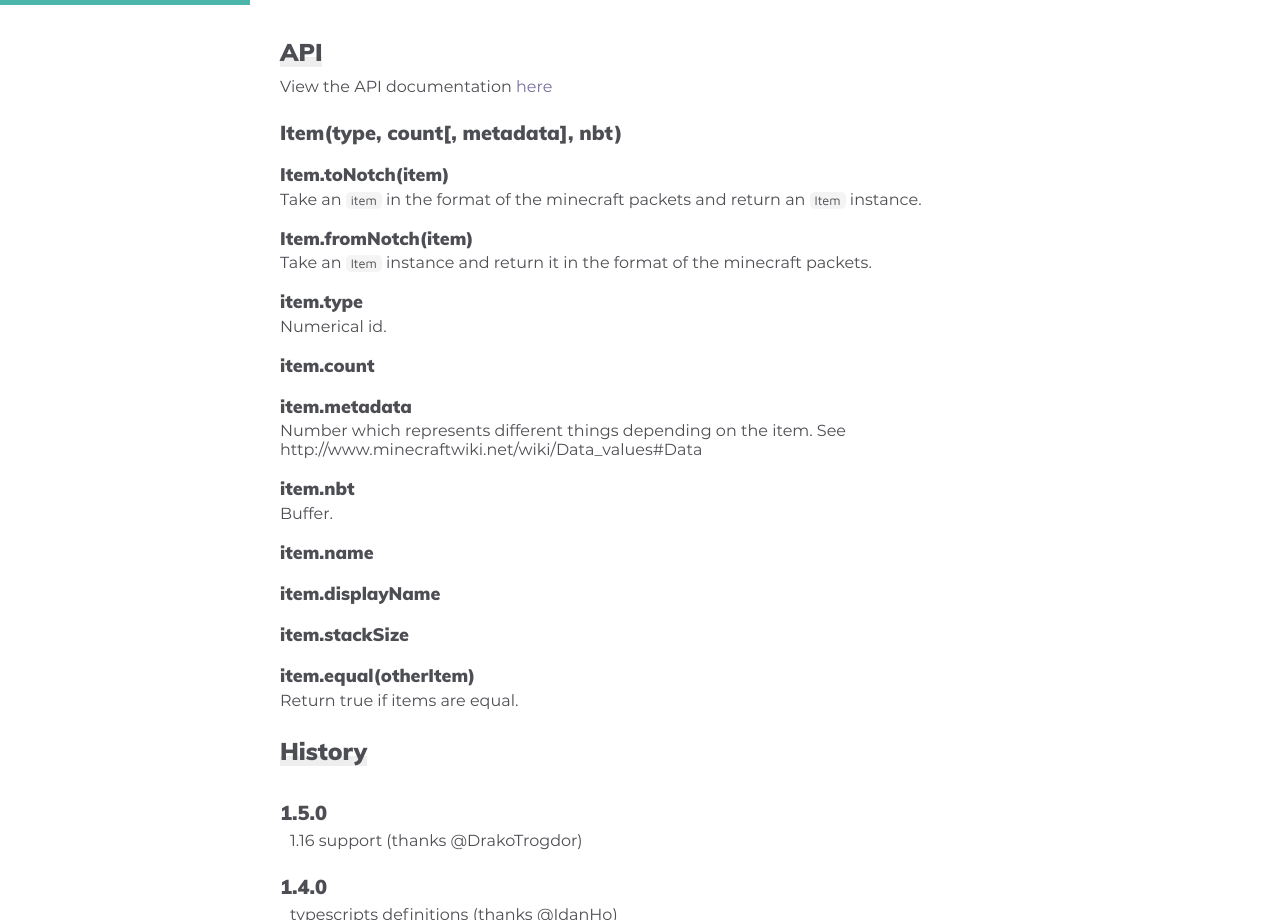
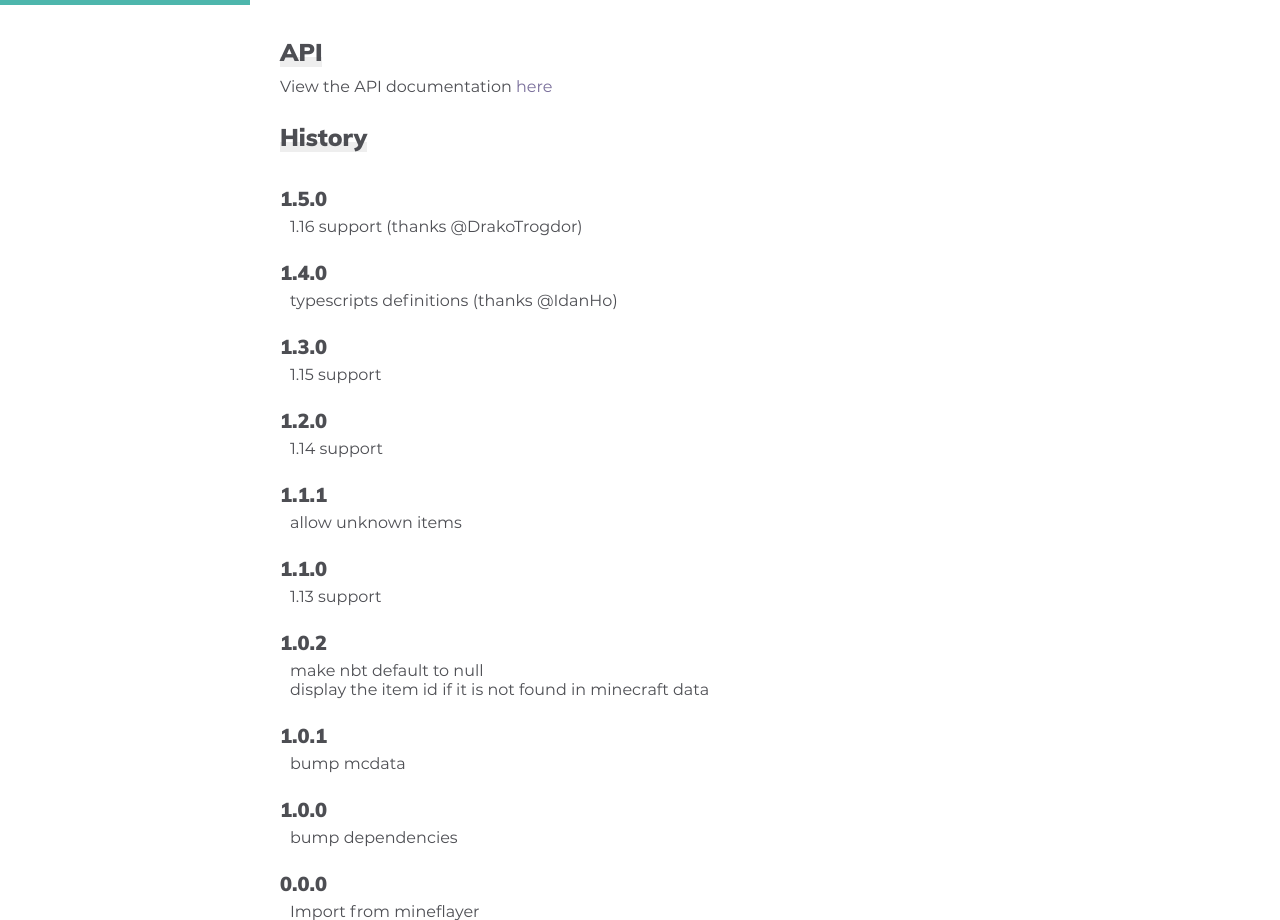
Before and after one commit to PrismarineJS/prismarine-item, a website: page docs/index.html in a window 1280 px wide. Shown: the part 795-1715 px from the top of the page. Drawn offline with Linux system fonts and the light colour scheme.

Commit message:
Update docs, homepage-to-be, add build-docs command

```diff
--- a/docs/index.html
+++ b/docs/index.html
@@ -85,25 +85,7 @@ console.log(notchItem);
 console.log(Item.fromNotch(notchItem));
 </code></pre>
 <h2>API</h2>
-<p>View the API documentation <a href="#">here</a></p>
-<h3>Item(type, count[, metadata], nbt)</h3>
-<h4>Item.toNotch(item)</h4>
-<p>Take an <code>item</code> in the format of the minecraft packets and return an <code>Item</code> instance.</p>
-<h4>Item.fromNotch(item)</h4>
-<p>Take an <code>Item</code> instance and return it in the format of the minecraft packets.</p>
-<h4>item.type</h4>
-<p>Numerical id.</p>
-<h4>item.count</h4>
-<h4>item.metadata</h4>
-<p>Number which represents different things depending on the item.
-See http://www.minecraftwiki.net/wiki/Data_values#Data</p>
-<h4>item.nbt</h4>
-<p>Buffer.</p>
-<h4>item.name</h4>
-<h4>item.displayName</h4>
-<h4>item.stackSize</h4>
-<h4>item.equal(otherItem)</h4>
-<p>Return true if items are equal.</p>
+<p>View the API documentation <a href="https://prismarine.github.io/prismarine-item">here</a></p>
 <h2>History</h2>
 <h3>1.5.0</h3>
 <ul>
--- a/package.json
+++ b/package.json
@@ -7,7 +7,8 @@
   "scripts": {
     "test": "npm run lint",
     "lint": "standard",
-    "fix": "standard --fix"
+    "fix": "standard --fix",
+    "build-docs": "jsdoc -c jsdoc-config.json -t node_modules/prismarine-jsdoc-theme"
   },
   "repository": {
     "type": "git",
@@ -32,7 +33,7 @@
   "bugs": {
     "url": "https://github.com/PrismarineJS/prismarine-item/issues"
   },
-  "homepage": "https://github.com/PrismarineJS/prismarine-item#readme",
+  "homepage": "https://prismarinejs.org/prismarine-item",
   "dependencies": {
     "prismarine-jsdoc-theme": "^2.3.12"
   }
```
